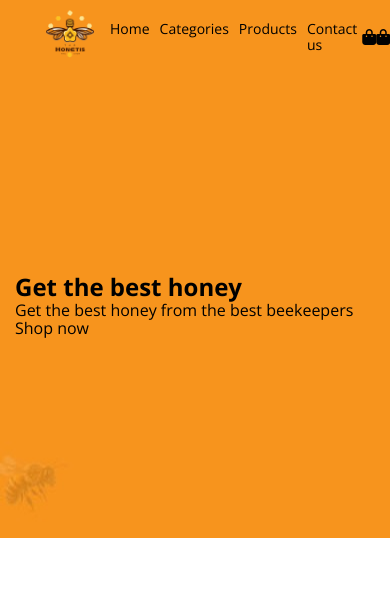
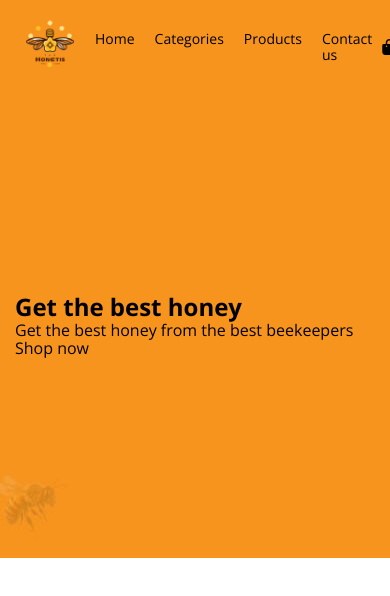
Before and after one commit to zourte2486/Honey-website, a plain HTML site: page index.html in a window 390 px wide. Drawn offline with nearby package versions, Linux system fonts and the light colour scheme; a web font is replaced by a local one.

Commit message:
refactor header styles and remove unused menu icon

```diff
--- a/css/master.css
+++ b/css/master.css
@@ -59,7 +59,7 @@ ul {}
 header {
     background-color: var(--primary-color);
     color: rgb(2, 2, 2);
-    padding: 0 20px;
+    padding: 10px 0;
 }
 
 header .container {
@@ -79,7 +79,7 @@ header ul {
 }
 
 header nav ul li a {
-    padding: 40px 10px;
+    padding: 11px 20px;
     display: flex;
     color: rgb(0, 0, 0);
     text-decoration: none;
@@ -88,9 +88,15 @@ header nav ul li a {
     position: relative;
 }
 
+header ul li a:hover {
+    transition: 0.5s;
+    color: rgb(255, 255, 255);
+    border-bottom: 1px solid white;
+}
+
 @media screen and (max-width: 768px) {
     header nav ul li a {
-        padding: 20px 5px;
+        padding: 5px 10px;
         display: flex;
         color: rgb(0, 0, 0);
         text-decoration: none;
@@ -100,10 +106,7 @@ header nav ul li a {
     }
 }
 
-header ul li a:hover {
-    transition: 0.5s;
-    color: white;
-}
+
 
 /* End Header */
 section {
--- a/index.html
+++ b/index.html
@@ -28,9 +28,6 @@
       <div class="cart icon">
         <i class="fa-solid fa-bag-shopping"></i>
       </div>
-      <div class="menu-icon">
-        <i class="fa-solid fa-bag-shopping"></i>
-      </div>
     </div>
   </header>
   <section class="hero">
```
